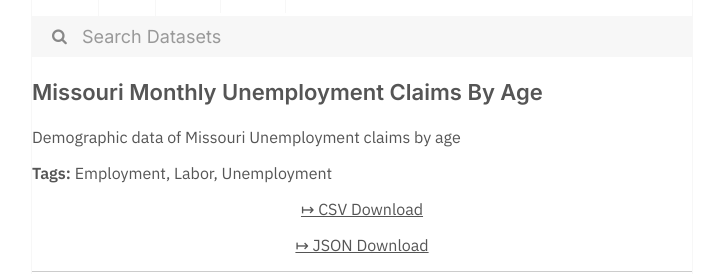
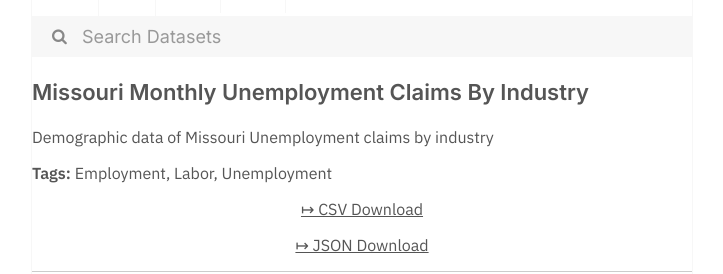
Before and after one commit to dayda-entities/state-of-missouri, a Jekyll site: the page built from _posts/2020-11-10-missouri-monthly-unemployment-.md, in a window 1280 px wide. Shown: the part 269-543 px from the top of the page, without its empty margins (278-1001 px from the left). Built offline with Jekyll 4.4.1, drawn with Linux system fonts in a browser that asks for light colours.

Commit message:
Publish Data

```diff
--- a/_posts/2020-11-10-missouri-monthly-unemployment-.md
+++ b/_posts/2020-11-10-missouri-monthly-unemployment-.md
@@ -1,7 +1,7 @@
 ---
-title: Missouri Monthly Unemployment Claims By Age
-created: '2020-11-10T17:23:32.370048'
-modified: '2020-11-10T17:23:32.370058'
+title: Missouri Monthly Unemployment Claims By Industry
+created: '2020-11-10T17:23:35.317075'
+modified: '2020-11-10T17:23:35.317086'
 state: active
 type: dataset
 tags:
@@ -10,9 +10,9 @@ tags:
   - Unemployment
 groups:
   - Local Government
-csv_url: 'https://data.mo.gov/api/views/5tqh-2x4m/rows.csv?accessType=DOWNLOAD'
-json_url: 'https://data.mo.gov/api/views/5tqh-2x4m/rows.json?accessType=DOWNLOAD'
+csv_url: 'https://data.mo.gov/api/views/cj66-t7xq/rows.csv?accessType=DOWNLOAD'
+json_url: 'https://data.mo.gov/api/views/cj66-t7xq/rows.json?accessType=DOWNLOAD'
 layout: post
 
 ---
-Demographic data of Missouri Unemployment claims by age
+Demographic data of Missouri Unemployment claims by industry
```
